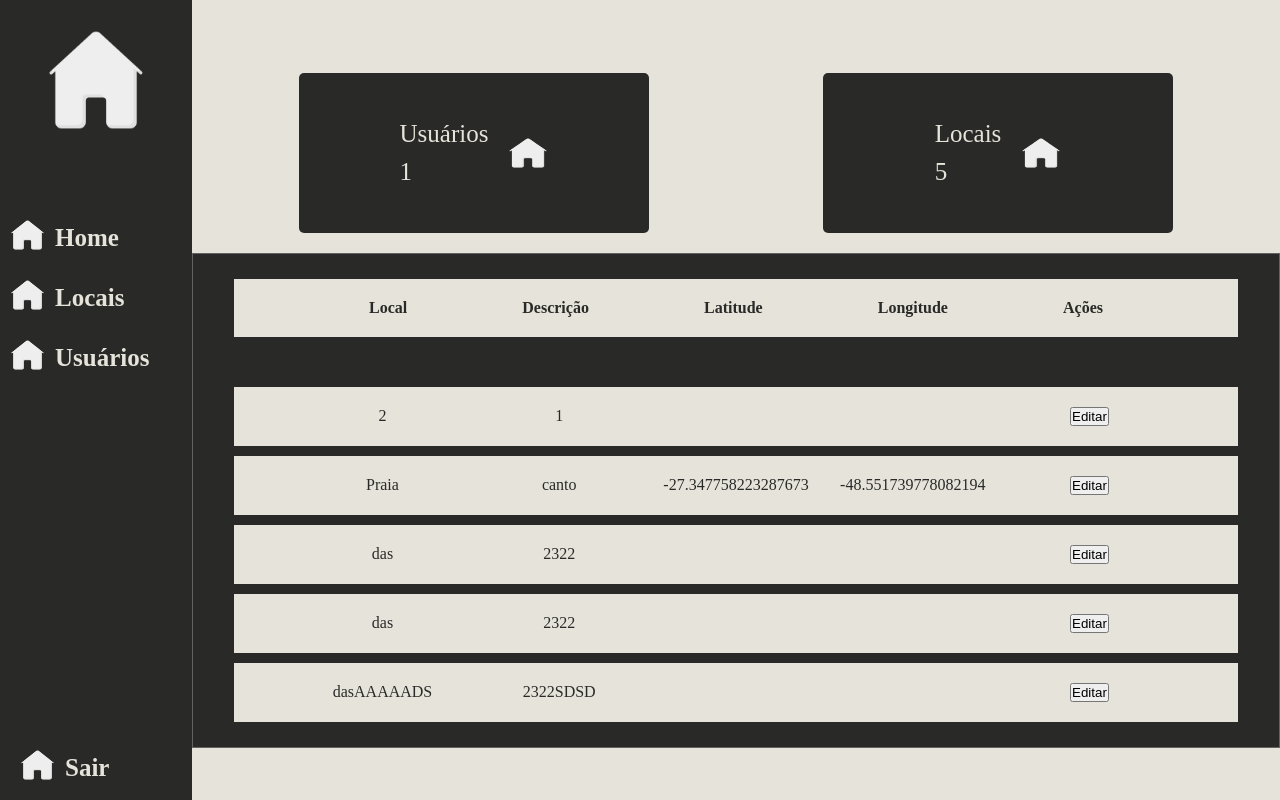
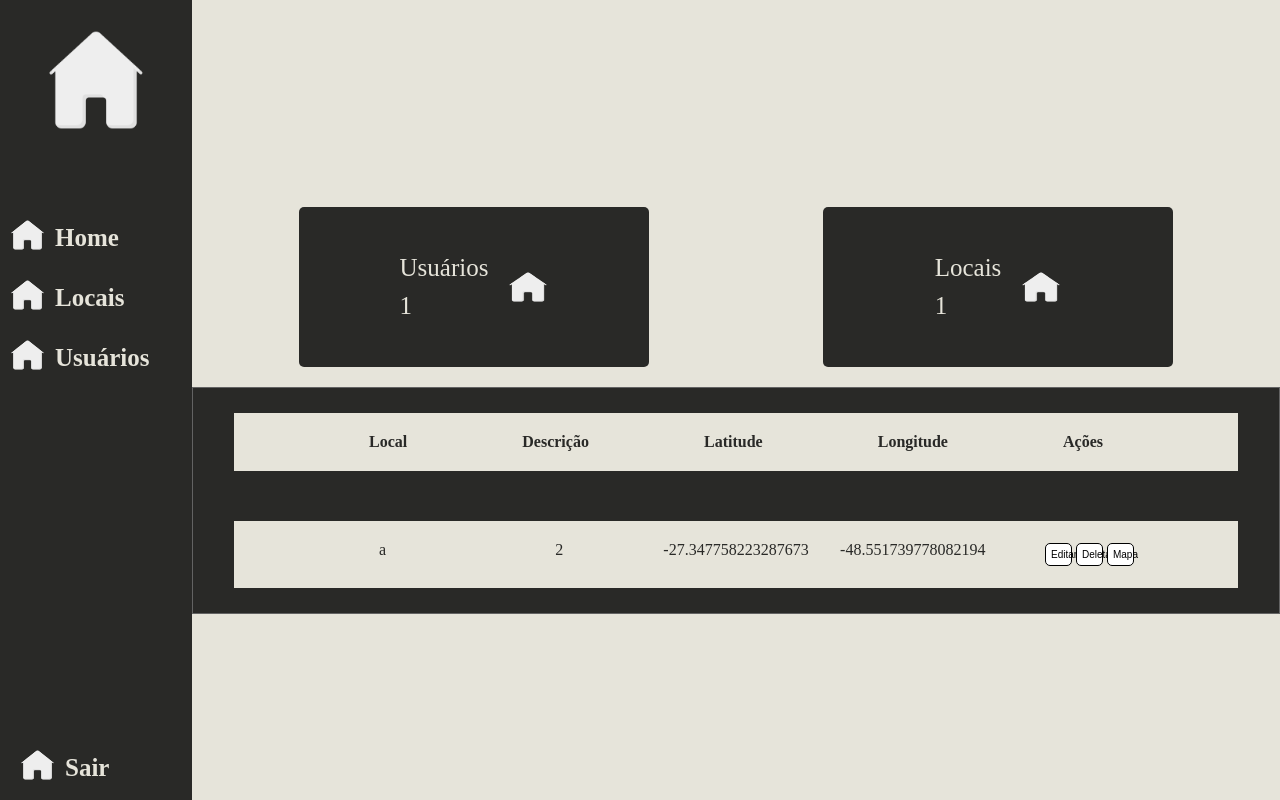
Before and after one commit to lucaslino98/frontVIAGEM, a React (Vite) app: page /dashboard in a window 1280 px wide. Built offline with nearby package versions, Linux system fonts and the light colour scheme; data requests are answered from the project's data file.

Commit message:
:construction:  adicionando mapas no cadastro, e algumas configs.

```diff
--- a/package.json
+++ b/package.json
@@ -12,9 +12,11 @@
   },
   "dependencies": {
     "json-server": "^0.17.4",
+    "leaflet": "^1.9.4",
     "react": "^18.3.1",
     "react-dom": "^18.3.1",
     "react-hook-form": "^7.52.1",
+    "react-leaflet": "^4.2.1",
     "react-router-dom": "^6.25.1"
   },
   "devDependencies": {
--- a/server.json
+++ b/server.json
@@ -7,48 +7,16 @@
       "date": "2012-12-12",
       "email": "lucaslino.martins@hotmail.com",
       "password": "123",
-      "id": 9
+      "id": "9"
     }
   ],
   "local": [
     {
-      "local_name": "2",
-      "descricao": "1",
-      "latitude": "",
-      "longitude": "",
-      "id": 6
-    },
-    {
-      "local_name": "Praia",
-      "descricao": "canto",
-      "local": "88190000",
+      "local_name": "a",
+      "descricao": "2",
       "latitude": "-27.347758223287673",
       "longitude": "-48.551739778082194",
-      "id": 7
-    },
-    {
-      "local_name": "das",
-      "descricao": "2322",
-      "local": "3333",
-      "latitude": "",
-      "longitude": "",
-      "id": 8
-    },
-    {
-      "local_name": "das",
-      "descricao": "2322",
-      "local": "33334444",
-      "latitude": "",
-      "longitude": "",
-      "id": 9
-    },
-    {
-      "local_name": "dasAAAAADS",
-      "descricao": "2322SDSD",
-      "local": "33334444",
-      "latitude": "",
-      "longitude": "",
-      "id": 10
+      "id": "CF-c__7"
     }
   ]
 }
--- a/src/contexts/cadastroLocais/cadastroLocais.css
+++ b/src/contexts/cadastroLocais/cadastroLocais.css
@@ -57,6 +57,8 @@
     color: #000;
     cursor: pointer;
 }
+
+
 
 @media (max-width: 1024px) {
     .layouCadastro {
--- a/src/contexts/cadastroLocais/cadastroLocais.jsx
+++ b/src/contexts/cadastroLocais/cadastroLocais.jsx
@@ -70,24 +70,45 @@ function CadastroLocais() {
                             type="text"
                             id="local_name"
                             placeholder="Digite o nome do Local"
-                            {...register('local_name', { required: true })}
+                            {...register('local_name', {
+                                required: "Nome do local é obrigatório",
+                                minLength: {
+                                    value: 3,
+                                    message: "Nome do local deve ter pelo menos 3 caracteres"
+                                }
+                            })}
                         />
+                        {errors.local_name && <p style={{ color: 'red' }}>{errors.local_name.message}</p>}
 
                         <label htmlFor="descricao">Descrição do Local</label>
                         <input
                             type="text"
                             id="descricao"
                             placeholder="Descreva o local em poucas palavras"
-                            {...register('descricao', { required: true })}
+                            {...register('descricao', {
+                                required: "Descrição do local é obrigatória",
+                                minLength: {
+                                    value: 10,
+                                    message: "Descrição deve ter pelo menos 10 caracteres"
+                                }
+                            })}
                         />
+                        {errors.descricao && <p style={{ color: 'red' }}>{errors.descricao.message}</p>}
 
                         <label htmlFor="local">CEP</label>
                         <input
                             type="text"
                             id="local"
                             placeholder="Digite o CEP"
-                            {...register('local', { required: true })}
+                            {...register('local', {
+                                required: "CEP é obrigatório",
+                                pattern: {
+                                    value: /^[0-9]{8}$/,
+                                    message: "CEP deve conter 8 números"
+                                }
+                            })}
                         />
+                        {errors.local && <p style={{ color: 'red' }}>{errors.local.message}</p>}
                     </div>
                     <button type="submit" className="btnCadastroLocal">Cadastrar</button>
                 </div>
--- a/src/contexts/dashOptions/dashOpt.jsx
+++ b/src/contexts/dashOptions/dashOpt.jsx
@@ -1,11 +1,14 @@
 import React, { useEffect, useState } from 'react';
 import LogoHome from './casa.png';
+import MapComponent from '../mapas/mapas'
 
 function DashOptions() {
     const [locais, setLocais] = useState([]);
     const [users, setUsers] = useState([]);
     const [editingLocal, setEditingLocal] = useState(null);
     const [formValues, setFormValues] = useState({ local_name: '', descricao: '', latitude: '', longitude: '' });
+    const [showMapModal, setShowMapModal] = useState(false);
+    const [selectedLocal, setSelectedLocal] = useState(null);
 
     useEffect(() => {
         async function fetchLocais() {
@@ -57,7 +60,7 @@ function DashOptions() {
             if (response.ok) {
                 alert('Local atualizado com sucesso!');
                 setEditingLocal(null);
-                setLocais(locais.map(local => (local.id === id ? formValues : local)));
+                setLocais(locais.map(local => (local.id === id ? { ...local, ...formValues } : local)));
             } else {
                 alert('Erro ao atualizar o local.');
             }
@@ -66,9 +69,35 @@ function DashOptions() {
         }
     }
 
+    async function handleDeleteClick(id) {
+        try {
+            const response = await fetch(`http://localhost:3000/local/${id}`, {
+                method: 'DELETE',
+            });
+            if (response.ok) {
+                alert('Local deletado com sucesso!');
+                setLocais(locais.filter(local => local.id !== id));
+            } else {
+                alert('Erro ao deletar o local.');
+            }
+        } catch (error) {
+            console.error('Erro ao deletar local:', error);
+        }
+    }
+
     function handleInputChange(e) {
         const { name, value } = e.target;
         setFormValues({ ...formValues, [name]: value });
+    }
+
+    function handleMapClick(local) {
+        setSelectedLocal(local);
+        setShowMapModal(true);
+    }
+
+    function closeModal() {
+        setShowMapModal(false);
+        setSelectedLocal(null);
     }
 
     return (
@@ -112,6 +141,8 @@ function DashOptions() {
                                         <td>{local.longitude}</td>
                                         <td>
                                             <button className='btnAgora' onClick={() => handleEditClick(local)}>Editar</button>
+                                            <button className='btnAgora' onClick={() => handleDeleteClick(local.id)}>Deletar</button>
+                                            <button className='btnAgora' onClick={() => handleMapClick(local)}>Mapa</button>
                                         </td>
                                     </tr>
                                     {editingLocal === local.id && (
@@ -157,6 +188,22 @@ function DashOptions() {
                     </table>
                 </div>
             </div>
+
+            {showMapModal && (
+                <div className="modal">
+                    <div className="modalContent">
+                        <h2>Mapa do Local</h2>
+                        <p>Nome: {selectedLocal.local_name}</p>
+                        <p>Descrição: {selectedLocal.descricao}</p>
+                        <p>Latitude: {selectedLocal.latitude}</p>
+                        <p>Longitude: {selectedLocal.longitude}</p>
+                        <div className='card-map'>
+                            <MapComponent latitude={selectedLocal.latitude} longitude={selectedLocal.longitude} />
+                        </div>
+                        <button onClick={closeModal}>Fechar</button>
+                    </div>
+                </div>
+            )}
         </>
     );
 }
--- /dev/null
+++ b/src/contexts/mapas/mapas.css
@@ -0,0 +1,35 @@
+map-container {
+    margin-top: 20px;
+    width: 100%;
+    height: 100px;
+}
+
+.containerTableandMap {
+    overflow-x: auto;
+}
+
+.mini-map {
+    width: 200px;
+    overflow: hidden;
+    border: 1px solid #ccc;
+    border-radius: 8px;
+}
+/*
+th, td {
+    padding: 5px;
+    text-align: left;
+    border-bottom: 1px solid #156248;
+    word-wrap: break-word;
+}
+
+th {
+    background-image: linear-gradient(rgb(6, 6, 87), rgb(98, 206, 158));
+    color: aliceblue;
+    border-radius: 8px;
+}
+
+table {
+    width: 100%;
+    border-collapse: collapse;
+    table-layout: fixed;
+} */
--- /dev/null
+++ b/src/contexts/mapas/mapas.jsx
@@ -0,0 +1,27 @@
+import { MapContainer, TileLayer, Marker, Popup } from 'react-leaflet';
+import './mapas.css'
+import 'leaflet/dist/leaflet.css';
+
+const MapComponent = ({ latitude, longitude }) => {
+
+
+    return (
+
+        <MapContainer center={[latitude, longitude]} zoom={13} style={{ height: '300px', width: '100%' }}>
+            <TileLayer
+                url="https://{s}.tile.openstreetmap.org/{z}/{x}/{y}.png"
+                attribution='Map data &copy; <a href="https://www.openstreetmap.org/copyright">OpenStreetMap</a> contributors'
+            />
+
+
+            <Marker position={[latitude, longitude]}>
+                <Popup>
+                    Localização selecionada
+                </Popup>
+            </Marker>
+        </MapContainer>
+
+    );
+};
+
+export default MapComponent;
--- a/src/pages/dashboard/dash.css
+++ b/src/pages/dashboard/dash.css
@@ -203,7 +203,37 @@
 }
 
 .btnAgora {
+    background-color: #fff;
+    display: flex;
+    padding: 5px;
+    border: 1px solid black;
+    border-radius: 5px;
+    font-size: 10px;
+    width: 28%;
+    margin: 2px;
+    text-align: center;
+}
 
+.modal {
+    position: fixed;
+    top: 0;
+    left: 0;
+    width: 100%;
+    height: 100%;
+    background-color: rgba(0, 0, 0, 0.5);
+    display: flex;
+    justify-content: center;
+    align-items: center;
+    z-index: 1000;
+}
+
+.modalContent {
+    width: 50%;
+    height: 50%;
+    background-color: var(--color1);
+    padding: 20px;
+    border-radius: 10px;
+    text-align: center;
 }
 
 
```
Also changed, not shown: 1 other file (tests, documents, lock files or other folders).
